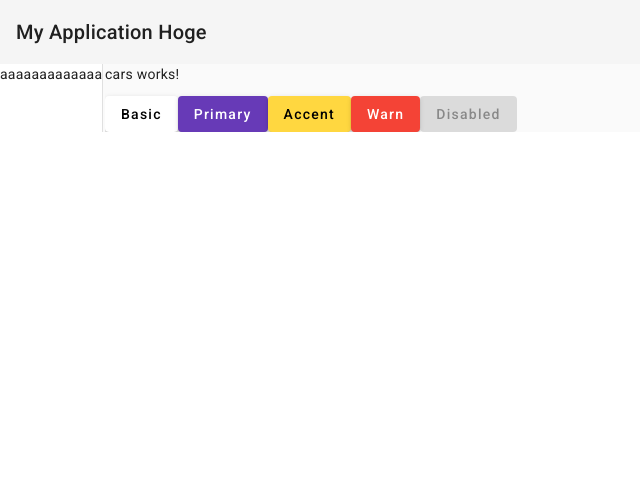
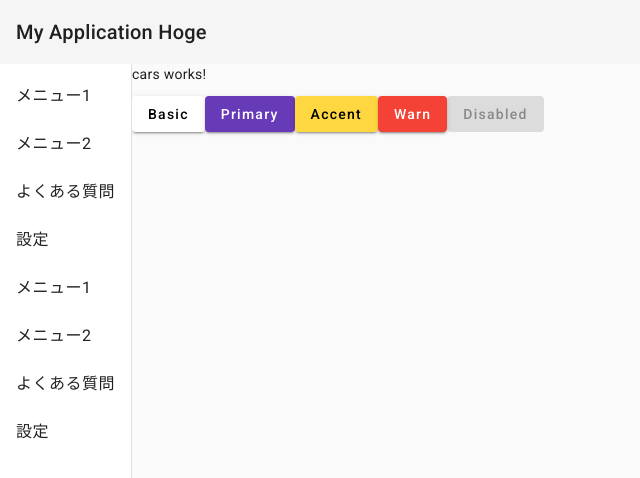
Before and after one commit to mincuru/mincuru-angular, an Angular app: page / in a window 1280 px wide. Shown: the top 478 px of the page, without its empty margins (0-640 px from the left). Built offline with nearby package versions, Linux system fonts and the light colour scheme.

Commit message:
layout整理

```diff
--- a/src/app/app.component.html
+++ b/src/app/app.component.html
@@ -1,24 +1,6 @@
 <main>
-  <!-- <a [routerLink]="['/']">
-    <header class="brand-name">
-      <img
-        class="brand-logo"
-        src="/assets/logo.svg"
-        alt="logo"
-        aria-hidden="true"
-      />
-    </header>
-  </a> -->
-  <app-header></app-header>
-
-  <mat-sidenav-container class="container">
-    <mat-sidenav mode="side" class="side-menu" opened
-      >aaaaaaaaaaaaa</mat-sidenav
-    >
-    <mat-sidenav-content>
-      <section class="content">
-        <router-outlet></router-outlet>
-      </section>
-    </mat-sidenav-content>
-  </mat-sidenav-container>
+  <div class="container">
+    <app-header></app-header>
+    <router-outlet></router-outlet>
+  </div>
 </main>
--- /dev/null
+++ b/src/app/app.component.scss
@@ -0,0 +1,5 @@
+.container {
+  display: flex;
+  flex-flow: column;
+  height: 100vh;
+}
--- a/src/app/cars/cars.component.html
+++ b/src/app/cars/cars.component.html
@@ -1,6 +1,26 @@
+<mat-sidenav-container class="sidenav-container">
+  <mat-sidenav mode="side" opened>
+    <mat-nav-list>
+      <a mat-list-item routerLink=".">メニュー1</a>
+      <a mat-list-item routerLink=".">メニュー2</a>
+      <a mat-list-item routerLink=".">よくある質問</a>
+      <a mat-list-item routerLink=".">設定</a>
+      <a mat-list-item routerLink=".">メニュー1</a>
+      <a mat-list-item routerLink=".">メニュー2</a>
+      <a mat-list-item routerLink=".">よくある質問</a>
+      <a mat-list-item routerLink=".">設定</a>
+    </mat-nav-list>
+  </mat-sidenav>
+  <mat-sidenav-content>
+    <div>
+      <section>
         <p>cars works!</p>
         <button mat-raised-button>Basic</button>
         <button mat-raised-button color="primary">Primary</button>
         <button mat-raised-button color="accent">Accent</button>
         <button mat-raised-button color="warn">Warn</button>
         <button mat-raised-button disabled>Disabled</button>
+      </section>
+    </div>
+  </mat-sidenav-content>
+</mat-sidenav-container>
--- /dev/null
+++ b/src/app/cars/cars.component.scss
@@ -0,0 +1,3 @@
+.sidenav-container {
+    height: 100%;
+}
--- a/src/app/cars/cars.component.ts
+++ b/src/app/cars/cars.component.ts
@@ -1,12 +1,14 @@
 import { Component } from '@angular/core';
 import { CommonModule } from '@angular/common';
 import { MatButtonModule } from '@angular/material/button';
+import { MatSidenavModule } from '@angular/material/sidenav';
+import { MatListModule } from '@angular/material/list';
 
 @Component({
   selector: 'app-cars',
   standalone: true,
-  imports: [CommonModule, MatButtonModule],
+  imports: [CommonModule, MatButtonModule, MatSidenavModule, MatListModule],
   templateUrl: './cars.component.html',
-  styleUrls: ['./cars.component.sass'],
+  styleUrls: ['./cars.component.scss'],
 })
 export class CarsComponent {}
--- a/src/styles.scss
+++ b/src/styles.scss
@@ -6,3 +6,7 @@ body {
   margin: 0;
   font-family: Roboto, 'Helvetica Neue', sans-serif;
 }
+
+.ng-star-inserted {
+  height: 100%;
+}
```
Also changed, not shown: src/app/app.component.ts (+2 -9 lines), src/app/app.component.sass (deleted), src/app/cars/cars.component.sass (deleted). Lines whose indentation alone changed are shown as unchanged.
